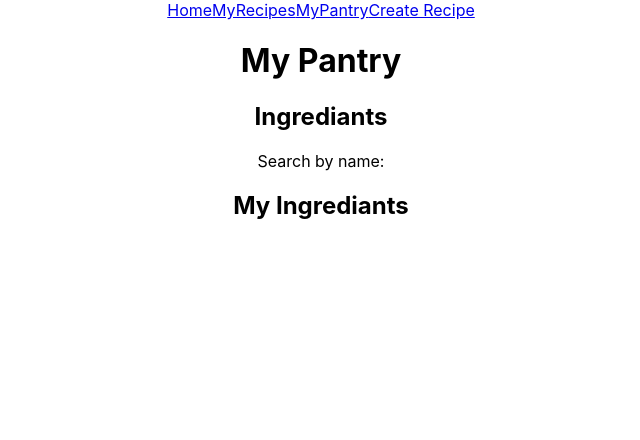
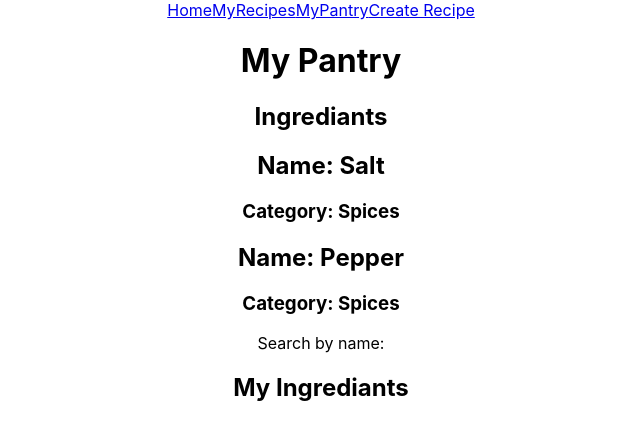
Before and after one commit to Convosable/MyPantry, a React (Create React App) app: page /mypantry in a window 1280 px wide. Shown: the top 440 px of the page, without its empty margins (319-959 px from the left). Built offline with nearby package versions, Linux system fonts and the light colour scheme; data requests are answered from the project's data file.

Commit message:
fetches ingredient info on page load and renders each ingredient to MyPantry

```diff
--- a/src/db.json
+++ b/db.json
@@ -13,11 +13,13 @@
    "ingredients": [
      {
        "id": 1,
-       "name": "Salt"
+       "name": "Salt",
+       "category": "Spices"
      },
      {
        "id": 2,
-       "name": "Pepper"
+       "name": "Pepper",
+       "category": "Spices"
      }
    ]
  }
--- a/src/App.js
+++ b/src/App.js
@@ -1,4 +1,5 @@
 import './App.css';
+import React, {useState, useEffect} from 'react';
 import Home from './Home';
 import NavBar from './NavBar';
 import MyRecipes from './MyRecipes';
@@ -6,7 +7,19 @@ import CreateRecipe from './CreateRecipe';
 import MyPantry from './MyPantry';
 import { Route, Switch } from "react-router-dom"
 
+
 function App() {
+
+  const [ingredientList, setIngredientList] = useState([])
+
+  const ingredientsData = `http://localhost:3000/ingredients`
+  // const recipesData = `http://localhost:3000/recipe`
+
+  useEffect(() => {
+    fetch(ingredientsData)
+    .then(r=>r.json())
+    .then(ingredient => setIngredientList(ingredient))
+  },[]);
 
   return (
     <div className="App">
@@ -19,7 +32,7 @@ function App() {
           <MyRecipes />
         </Route>
         <Route exact path = "/mypantry">
-          <MyPantry />
+          <MyPantry ingredientList = {ingredientList}/>
         </Route>
         <Route exact path = "/createrecipe">
           <CreateRecipe />
@@ -30,3 +43,11 @@ function App() {
 }
 
 export default App;
+
+//App
+    //Home
+    //NavBar
+    //MyPantry
+    //MyRecipes
+              //Recipe Card
+    //CreateRecipe
--- a/src/MyPantry.js
+++ b/src/MyPantry.js
@@ -1,13 +1,22 @@
 import React from "react";
 
-function MyPantry() {
+function MyPantry({ingredientList}) {
+
+    console.log(ingredientList);
 
     return (
         <div>
             <h1>My Pantry</h1>
             <div>
                 <h2>Ingrediants</h2>
+                {ingredientList.map((ingredient) =>
+                <div key = {ingredient.name}>
+                    <h2>Name: {ingredient.name}</h2>
+                    <h3>Category: {ingredient.category}</h3>
+                </div>
+                )}
                 <p>Search by name:</p>
+
             </div>
             <div>
                 <h2>My Ingrediants</h2>
@@ -18,3 +27,6 @@ function MyPantry() {
 }
 
 export default MyPantry;
+
+
+//create an Ingredient Card component for styling purposes
```
